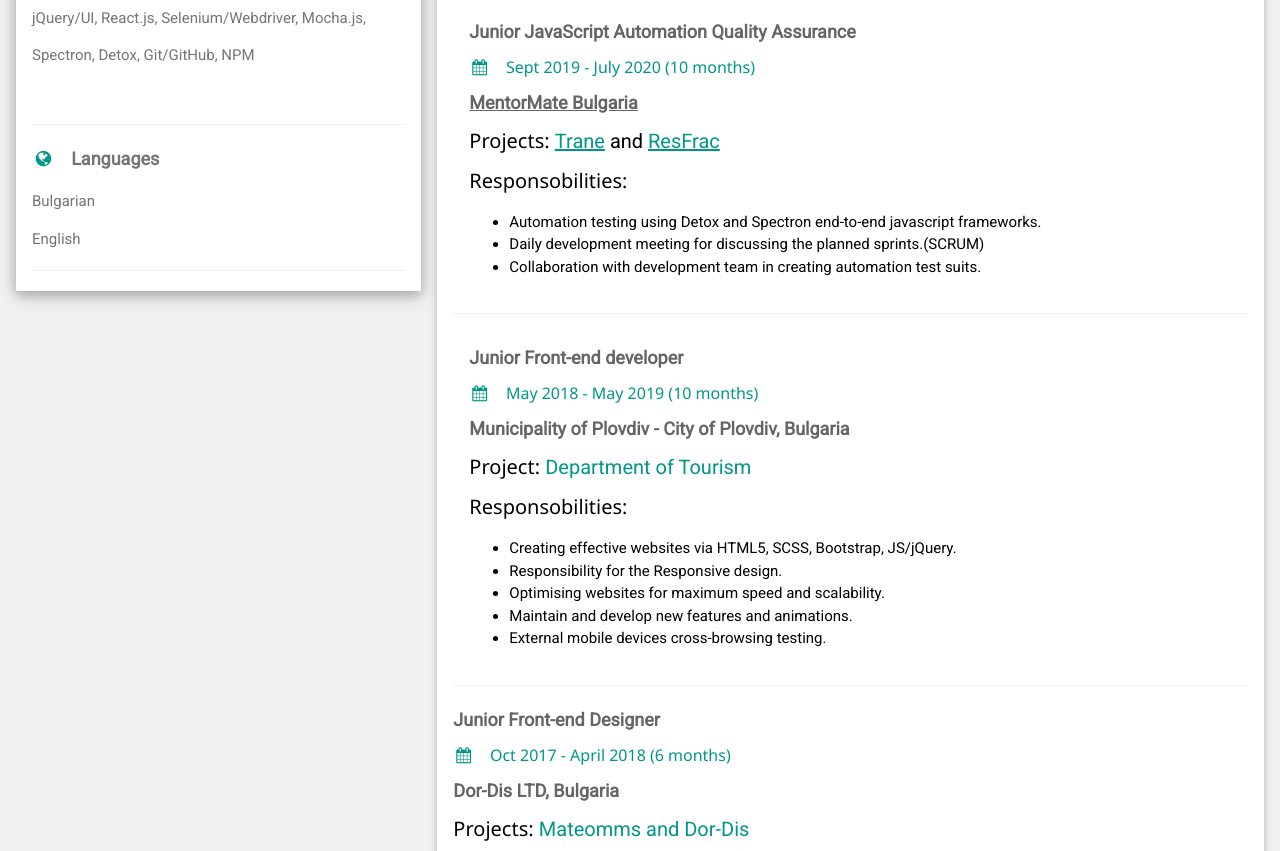
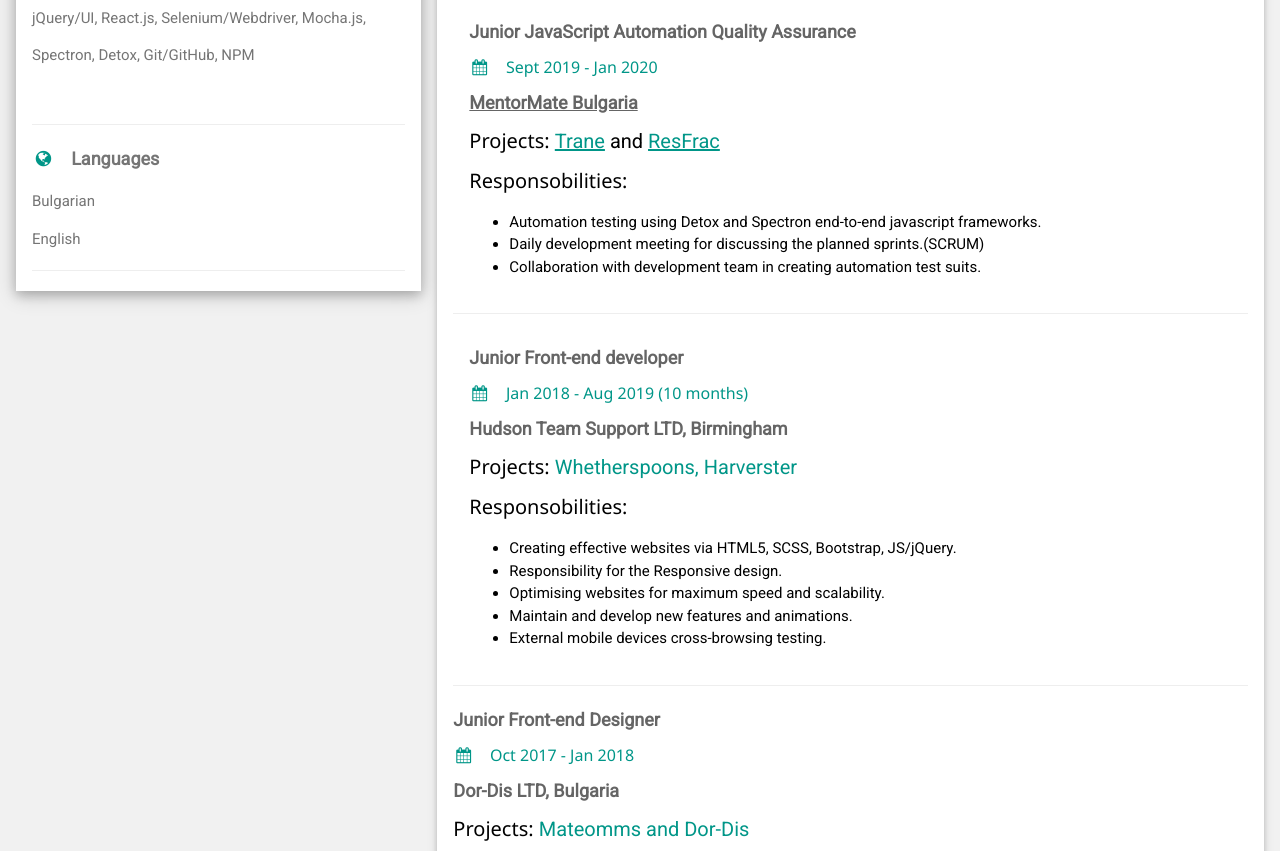
Before and after one commit to VentsislavKostadinov/new-cv, a plain HTML site: page index.html in a window 1280 px wide. Shown: the part 338-1189 px from the top of the page. Drawn offline with Linux system fonts and the light colour scheme.

Commit message:
daily-update

```diff
--- a/index.html
+++ b/index.html
@@ -79,16 +79,6 @@
           <h2 class="w3-text-grey w3-padding-16"><i
               class="fa fa-user fa-fw w3-margin-right w3-xxlarge w3-text-teal"></i>Summary</h2>
           <div class="w3-container">
-            <!--   I have been dealing with Freelance Front-end development for 3 years including one and half years professional Freelance Front-end
-             developer and 9 months professional Automation
-            QA. My previous roles included developing websites and SPA-s using the latest
-            technologies. Proficiency in installing, configuring Windows
-            operations systems and additional software.
-            Diploma - Master's degree: Business Informatics with English language.
-            Diploma - Bachelor's degree: Bulgarian language and History.
-            Professional teaching experience, perfect written Bulgarian
-            language, and very good level in English language - written
-            and spoken. -->
             I have been dealing with Freelance Front-end development for three years including one and half years of
             hands-on experience Front-end coding websites and SPA-s and ten months Automation end-to-end testing.
             Building easy to use, user-friendly websites and applications is truly a passion of mine
@@ -101,8 +91,7 @@
               class="fa fa-suitcase fa-fw w3-margin-right w3-xxlarge w3-text-teal"></i>Work Experience</h2>
           <div class="w3-container">
             <h5 class="w3-opacity"><b>Junior JavaScript Automation Quality Assurance</b></h5>
-            <h6 class="w3-text-teal"><i class="fa fa-calendar fa-fw w3-margin-right"></i>Sept 2019 - July 2020 (10
-              months)</h6>
+            <h6 class="w3-text-teal"><i class="fa fa-calendar fa-fw w3-margin-right"></i>Sept 2019 - Jan 2020</h6>
             <h5 class="w3-opacity"><b><a href="https://mentormate.com/" target="_blank">MentorMate Bulgaria</a></b></h5>
             <h4>Projects: <span><a class="w3-text-teal" href="https://www.trane.com/index.html"
                   target="_blacnk">Trane</a> and <a class="w3-text-teal" href="https://www.resfrac.com/"
@@ -118,10 +107,10 @@
 
           <div class="w3-container">
             <h5 class="w3-opacity"><b>Junior Front-end developer</b></h5>
-            <h6 class="w3-text-teal"><i class="fa fa-calendar fa-fw w3-margin-right"></i>May 2018 - May 2019 (10 months)
+            <h6 class="w3-text-teal"><i class="fa fa-calendar fa-fw w3-margin-right"></i>Jan 2018 - Aug 2019 (10 months)
             </h6>
-            <h5 class="w3-opacity"><b>Municipality of Plovdiv - City of Plovdiv, Bulgaria</b></h5>
-            <h4>Project: <span class="w3-text-teal">Department of Tourism</span></h4>
+            <h5 class="w3-opacity"><b>Hudson Team Support LTD, Birmingham</b></h5>
+            <h4>Projects: <span class="w3-text-teal">Whetherspoons, Harverster</span></h4>
             <h4>Responsobilities:</h4>
             <ul>
               <li>Creating effective websites via HTML5, SCSS, Bootstrap, JS/jQuery.</li>
@@ -134,7 +123,7 @@
           <hr>
 
           <h5 class="w3-opacity"><b>Junior Front-end Designer</b></h5>
-          <h6 class="w3-text-teal"><i class="fa fa-calendar fa-fw w3-margin-right"></i>Oct 2017 - April 2018 (6 months)
+          <h6 class="w3-text-teal"><i class="fa fa-calendar fa-fw w3-margin-right"></i>Oct 2017 - Jan 2018
           </h6>
           <h5 class="w3-opacity"><b>Dor-Dis LTD, Bulgaria</b></h5>
           <h4>Projects: <span class="w3-text-teal">Mateomms and Dor-Dis</span></h4>
@@ -231,7 +220,7 @@
                   class="fa fa-certificate fa-fw w3-margin-right w3-xxlarge w3-text-teal"></i>Education</h2>
               <div class="w3-container">
                 <h5 class="w3-opacity"><b>English Functional Skills - Level 1</b></h5>
-                <h6 class="w3-text-teal"><i class="fa fa-calendar fa-fw w3-margin-right"></i>2020-2021</h6>
+                <h6 class="w3-text-teal"><i class="fa fa-calendar fa-fw w3-margin-right"></i>2020- ongoing</h6>
                 <h5 class="w3-opacity"><b>Walsall College, United Kingdom</b></h5>
                 <hr>
               </div>
```
